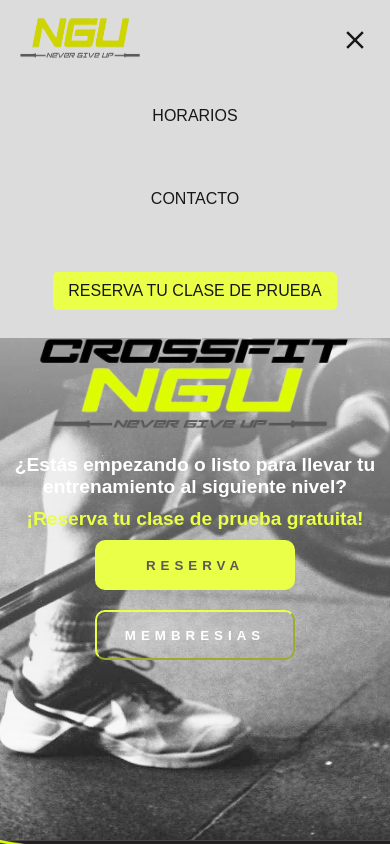
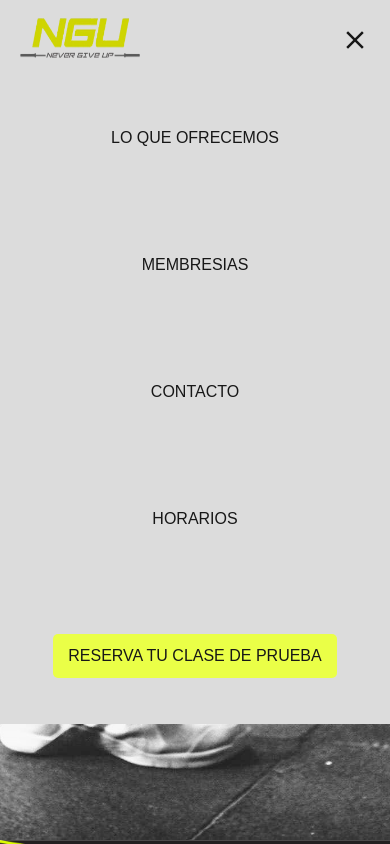
Before and after one commit to Cristhyan1993/ngu-website, a Next.js app: page / in a window 390 px wide. Both pictures are taken after a click on the icon 355 px from the left and 40 px from the top of the page. Shown: the top 844 px of the page. Built offline with nearby package versions, Linux system fonts and the light colour scheme; a web font is replaced by a local one.

Commit message:
responsiveness for tablet

```diff
--- a/src/app/globals.css
+++ b/src/app/globals.css
@@ -51,6 +51,7 @@
   margin-top: 200px;
   margin-bottom: 200px;
 }
+
 .wrapper {
   max-width: 1080px;
   /* padding: 0px 10px; */
@@ -68,3 +69,10 @@
 .neon {
   color: var(--primaryDark);
 }
+
+@media (max-width: 1080px) {
+  .marginY {
+    margin-top: 100px;
+    margin-bottom: 100px;
+  }
+}
--- a/src/components/contact/contact.module.css
+++ b/src/components/contact/contact.module.css
@@ -25,6 +25,7 @@
   display: flex;
   flex: 3;
   flex-direction: column;
+  flex-wrap: wrap;
   height: 100%;
   gap: 10px;
 }
@@ -43,6 +44,7 @@
   flex: 3;
   justify-content: space-around;
   padding: 10px;
+  gap: 20px;
 }
 
 .contactInfo {
@@ -89,17 +91,23 @@
   }
 
   .contactTop {
-    flex-direction: column;
+
   }
 
   .contactLocation,
   .contactInfo,
   .contactBottom {
     border-radius: 5px;
-    min-height: 350px;
+    min-height: fit-content;
   }
 
   .hidden {
     display:none;
   }
 }
+
+@media (max-width: 720px) {
+  .contactTop {
+   flex-direction: column;
+  }
+}
--- a/src/components/heroSection/heroSection.module.css
+++ b/src/components/heroSection/heroSection.module.css
@@ -85,11 +85,6 @@
     gap: 10px;
   }
 
-  .logo {
-    width: 350px;
-    height: auto;
-  }
-
   .buttons {
     flex-direction: column;
   }
@@ -112,7 +107,7 @@
 
 @media (max-width: 1080px ) {
     .logo {
-        width: 350px;
+        width: 90%;
         height: auto;
       }
 }
--- a/src/components/membership/card.module.css
+++ b/src/components/membership/card.module.css
@@ -8,6 +8,7 @@
   flex: 3;
   border-radius: 5px;
   position: relative;
+  opacity: 0.9;
 }
 
 .container:nth-child(1) {
@@ -52,6 +53,7 @@
 @media (max-width: 1080px) {
   .container {
     min-height: 300px;
+    max-height: 350px;
     width: 100%;
   }
 }
--- a/src/components/membership/membersip.module.css
+++ b/src/components/membership/membersip.module.css
@@ -23,10 +23,11 @@
   gap: 20px;
   align-items: flex-end;
   max-width: 800px;
+  flex-wrap: wrap;
 }
 
 @media (max-width: 1080px) {
   .cards {
-    flex-direction: column;
+    padding: 0 20px 0 20px;
   }
 }
--- a/src/components/navbar/Navbar.jsx
+++ b/src/components/navbar/Navbar.jsx
@@ -30,9 +30,11 @@
           <IoMdClose className={styles.menuButton} onClick={() => setOpen((prev) => !prev)} />}
         {open && (
           <div className={styles.mobileLinks}>
-            <Link href="/#horarios" onClick={() => setOpen(false)}>HORARIOS</Link>
-            <Link href="/#contacto" onClick={() => setOpen(false)}>CONTACTO</Link>
-            <Link href="/#bookAFreeTrial" onClick={() => setOpen(false)} behavior="smooth" className={styles.book}>RESERVA TU CLASE DE PRUEBA</Link>
+            <Link href="/#whatWeOffer" onClick={() => setOpen(false)}><p >LO QUE OFRECEMOS</p></Link>
+            <Link href="/#membership" onClick={() => setOpen(false)}><p>MEMBRESIAS</p></Link>
+            <Link href="/#contacto" onClick={() => setOpen(false)}><p>CONTACTO</p></Link>
+            <Link href="/#horarios" onClick={() => setOpen(false)}><p>HORARIOS</p></Link>
+            <Link href="/#bookAFreeTrial" onClick={() => setOpen(false)} behavior="smooth" className={styles.book}><p>RESERVA TU CLASE DE PRUEBA</p></Link>
           </div>
         )}
       </div>
--- a/src/components/navbar/navbar.module.css
+++ b/src/components/navbar/navbar.module.css
@@ -43,7 +43,7 @@
     top: 80px;
     left: 0;
     width: 100%;
-    height: calc(40vh - 80px);
+    height: calc(100vh - 200px);
     background-color: #DCDCDC;
     display: flex;
     flex-direction: column;
--- a/src/components/whatWeOffer/WhatWeOffer.jsx
+++ b/src/components/whatWeOffer/WhatWeOffer.jsx
@@ -53,17 +53,18 @@
     },
   ]
   return (
-    <div className={`${styles.container} marginY`}>
+    <div className={`${styles.container} marginY`} id="whatWeOffer">
       <div className='wrapper'>
         <div className={styles.contents}>
           <h1>Lo Que <span className='neon'>Ofrecemos</span></h1>
-          <p> Nuestras sesiones son aptas para <span className='bold neon'>todos los niveles,</span> y tu coach en NGU adaptará los ejercicios y técnicas para que avances de manera segura y que aproveches al <span className='bold'>máximo cada entrenamiento.</span></p>
+          <p> Nuestras sesiones son aptas para <span className='bold neon'>todos los niveles</span> y tu coach en NGU adaptará los ejercicios y técnicas para que avances de manera segura y que aproveches al <span className='bold'>máximo cada entrenamiento.</span></p>
+
+        <div className={styles.cards}>
+          {cards.map(card => (
+            <CardItem key={card.details.title} card={card} />
+          ))}
         </div>
         </div>
-        <div className={styles.cards}>
-        {cards.map(card => (
-          <CardItem key={card.details.title} card={card}/>
-        ))}
       </div>
     </div>
   )
--- a/src/components/whatWeOffer/whatWeOffer.module.css
+++ b/src/components/whatWeOffer/whatWeOffer.module.css
@@ -19,7 +19,8 @@
 
 .cards{
     display: flex;
-    flex-direction: column;
+    flex-wrap: wrap;
+    justify-content: center;
     gap: 50px;
     padding-left: 20px;
     padding-right: 20px;
```
